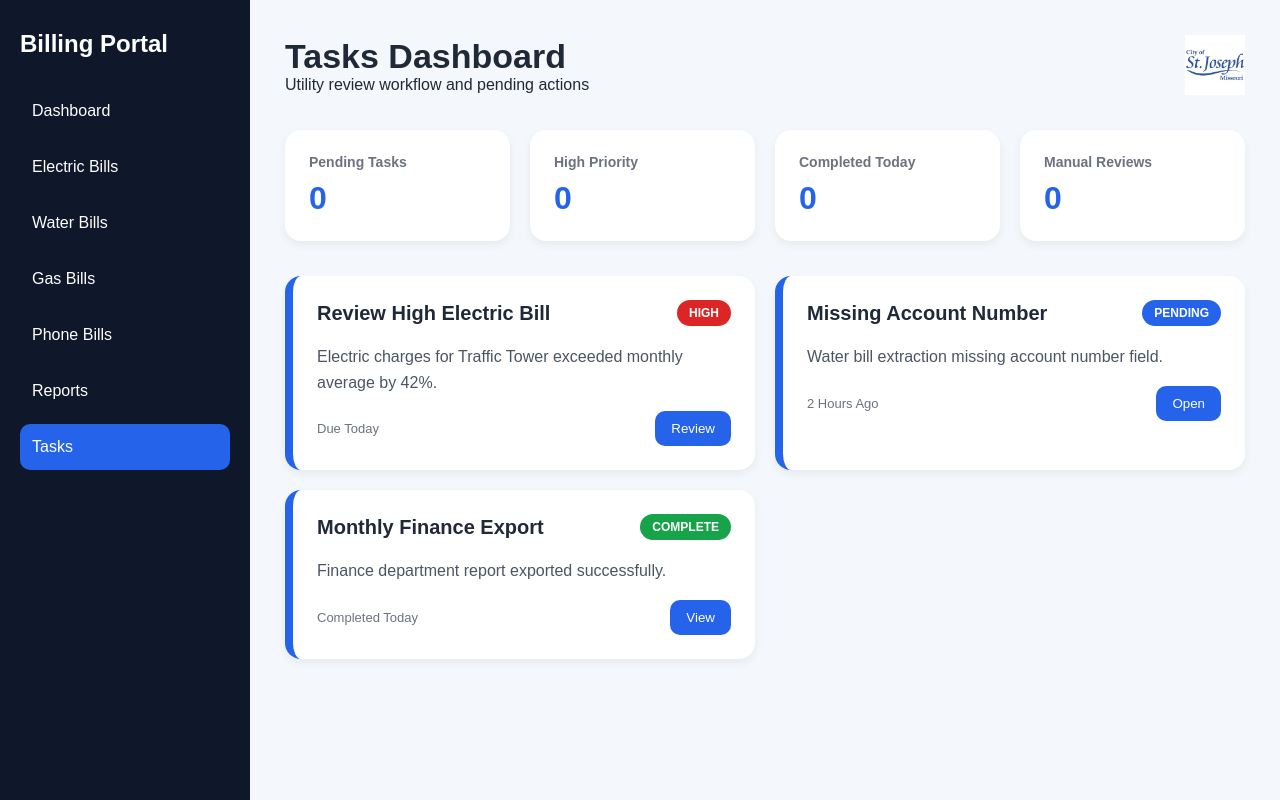
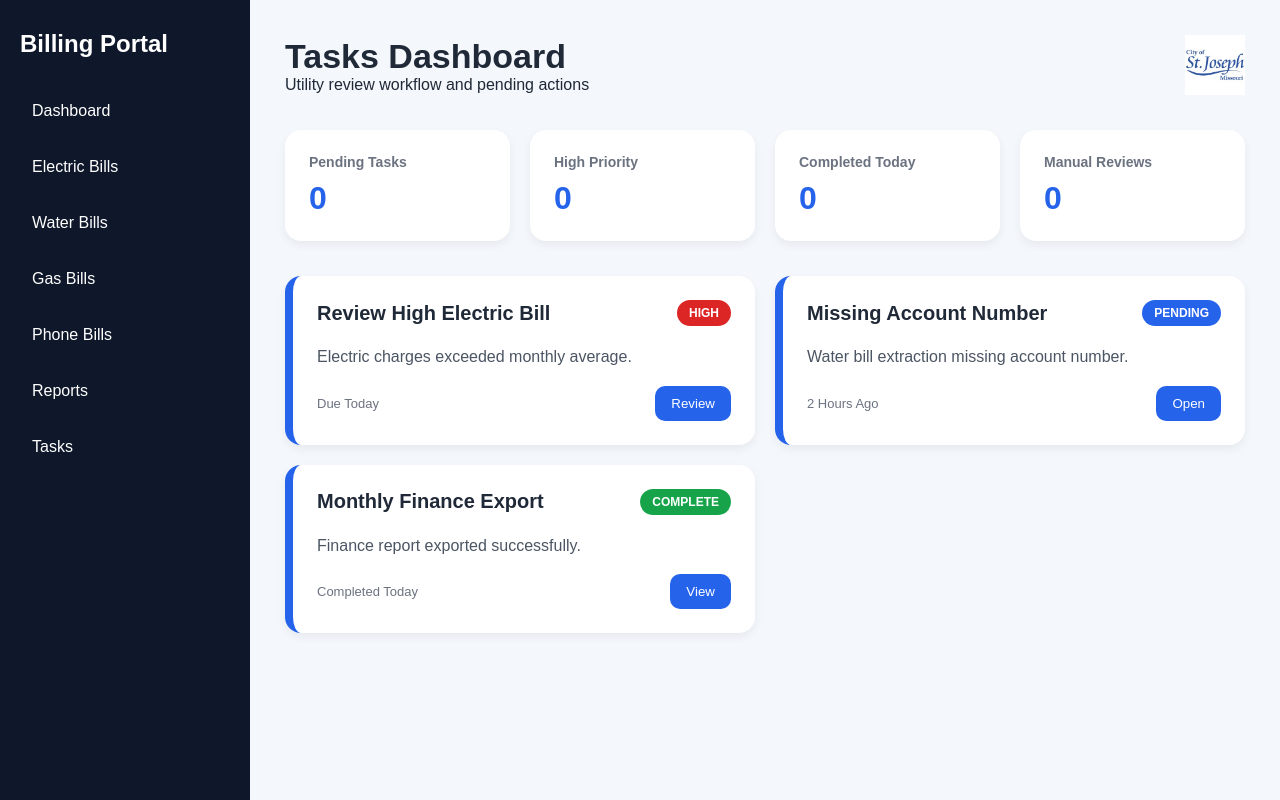
Before and after one commit to kalliehitz-code/billing-portal, a Flask app: page /tasks in a window 1280 px wide. Run offline with Flask 3, Linux system fonts and the light colour scheme.

Commit message:
Rebuilt tasks page

```diff
--- a/templates/tasks.html
+++ b/templates/tasks.html
@@ -48,6 +48,7 @@
         .sidebar ul {
 
             list-style: none;
+            padding: 0;
         }
 
         .sidebar li {
@@ -55,16 +56,12 @@
             margin-bottom: 10px;
             border-radius: 10px;
             overflow: hidden;
+            transition: 0.2s;
         }
 
         .sidebar li:hover {
 
             background: #1e293b;
-        }
-
-        .sidebar .active {
-
-            background: #2563eb;
         }
 
         .sidebar a {
@@ -139,7 +136,7 @@
         }
 
         /* =====================================================
-           TASKS GRID
+           TASKS
         ===================================================== */
 
         .tasks-grid {
@@ -186,11 +183,6 @@
             background: #dc2626;
         }
 
-        .medium {
-
-            background: #f59e0b;
-        }
-
         .pending {
 
             background: #2563eb;
@@ -229,29 +221,11 @@
             padding: 10px 16px;
             border-radius: 10px;
             cursor: pointer;
-            transition: 0.2s;
         }
 
         button:hover {
 
             background: #1d4ed8;
-        }
-
-        /* =====================================================
-           RESPONSIVE
-        ===================================================== */
-
-        @media (max-width: 900px) {
-
-            body {
-
-                flex-direction: column;
-            }
-
-            .sidebar {
-
-                width: 100%;
-            }
         }
 
     </style>
@@ -260,9 +234,7 @@
 
 <body>
 
-    <!-- =====================================================
-         SIDEBAR
-    ====================================================== -->
+    <!-- SIDEBAR -->
 
     <div class="sidebar">
 
@@ -294,7 +266,7 @@
                 <a href="/reports">Reports</a>
             </li>
 
-            <li class="active">
+            <li>
                 <a href="/tasks">Tasks</a>
             </li>
 
@@ -302,13 +274,9 @@
 
     </div>
 
-    <!-- =====================================================
-         MAIN CONTENT
-    ====================================================== -->
+    <!-- MAIN -->
 
     <div class="main">
-
-        <!-- TOPBAR -->
 
         <div class="topbar">
 
@@ -371,8 +339,6 @@
 
         <div class="tasks-grid">
 
-            <!-- TASK -->
-
             <div class="task-card">
 
                 <div class="task-header">
@@ -393,8 +359,7 @@
 
                 <div class="task-details">
 
-                    Electric charges for Traffic Tower
-                    exceeded monthly average by 42%.
+                    Electric charges exceeded monthly average.
 
                 </div>
 
@@ -416,8 +381,6 @@
 
             </div>
 
-            <!-- TASK -->
-
             <div class="task-card">
 
                 <div class="task-header">
@@ -438,8 +401,7 @@
 
                 <div class="task-details">
 
-                    Water bill extraction missing
-                    account number field.
+                    Water bill extraction missing account number.
 
                 </div>
 
@@ -461,8 +423,6 @@
 
             </div>
 
-            <!-- TASK -->
-
             <div class="task-card">
 
                 <div class="task-header">
@@ -483,8 +443,7 @@
 
                 <div class="task-details">
 
-                    Finance department report
-                    exported successfully.
+                    Finance report exported successfully.
 
                 </div>
 
```
